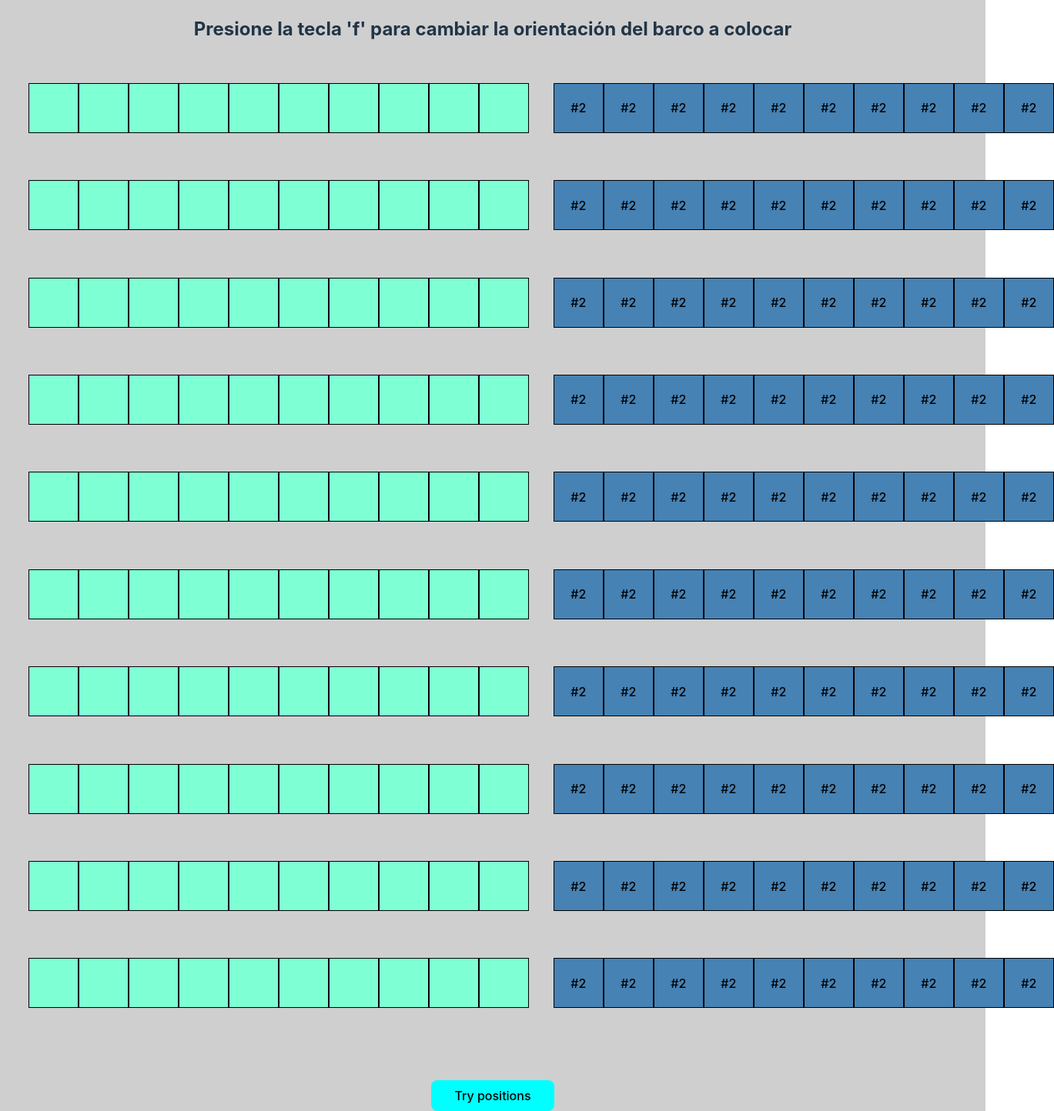
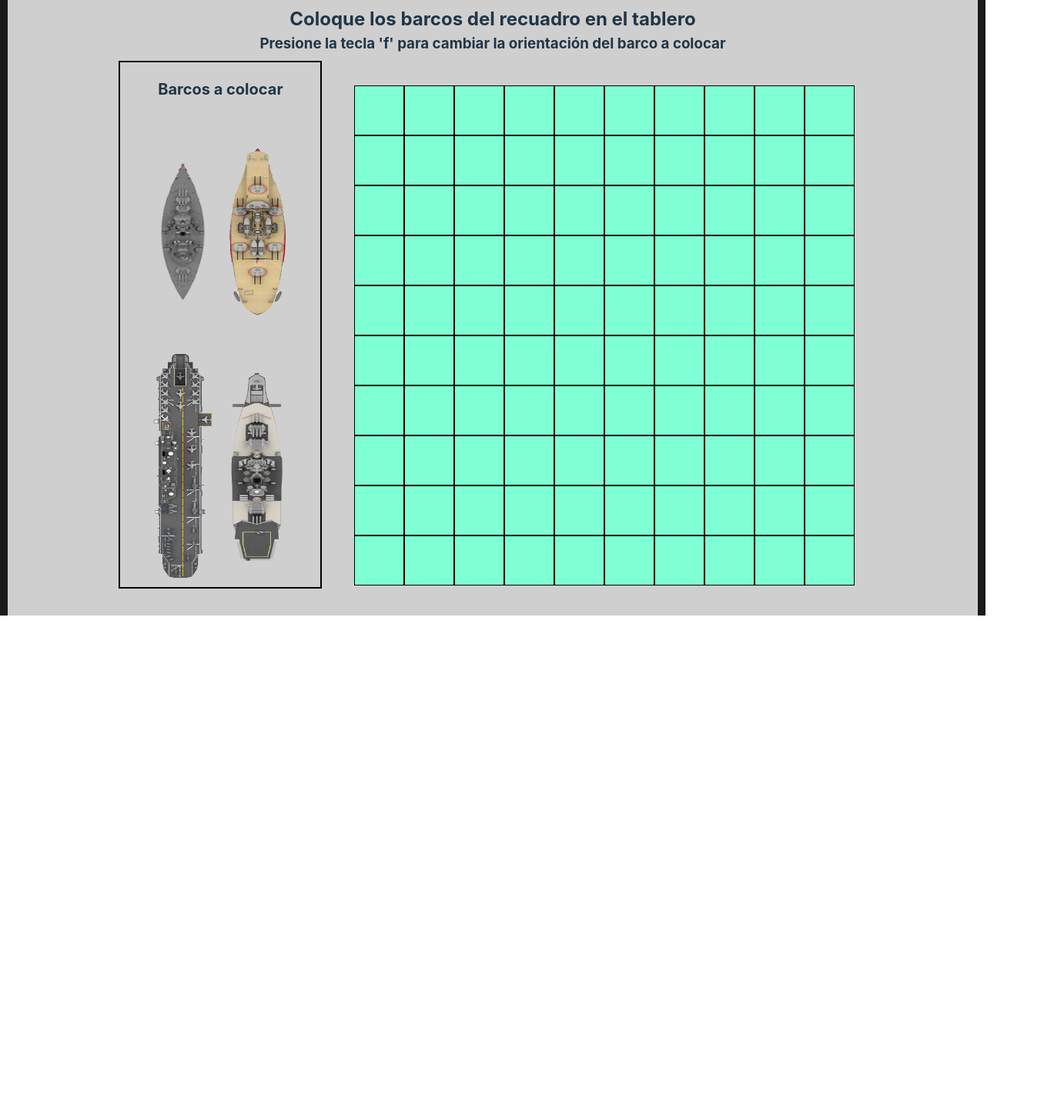
Before and after one commit to Carlos7410/unq-ui-carlos-rivero-trabajo-final, a React (Vite) app: page / in a window 1280 px wide. Shown: the whole page at 77% size, 1369 px wide, since content can reach past the window. After the commit the page ends 800 px from the top, so only its background shows below. Built offline with nearby package versions, Linux system fonts and the light colour scheme.

Commit message:
Retoques a los estilos y de página inicial

```diff
--- a/src/HomeGame.jsx
+++ b/src/HomeGame.jsx
@@ -131,7 +131,8 @@ const HomeGame = () => {
 
     return (
         <div className="interface-screen">
-             <h2 className="" style={{}}>Presione la tecla 'f' para cambiar la orientación del barco a colocar</h2>
+            <h2 className="title-game">Coloque los barcos del recuadro en el tablero</h2>
+            <h3 className="subtitle-game">Presione la tecla 'f' para cambiar la orientación del barco a colocar</h3>
             <div className="screen-initial">
                 <SelectionShipSection onPositionedShip={setShipSelectioned} positionedShips={positionedShips} verticalPos={verticalShip}/>
                 <div className="game-board">
@@ -154,30 +155,13 @@ const HomeGame = () => {
                         </div>
                     ))}
                 </div>
-                <div className="game-board">
-                    {board.map((row, rowIndex) => (
-                        <div key={rowIndex} className="row">
-                            {row.map((cell, index) => (
-                                <button
-                                    key={index}
-                                    onClick={() => handleBlockClick(rowIndex, index)}
-                                    className="cell-enemy">
-                                    #2
-                                </button>
-                            ))}
-                        </div>
-                    ))}
-                </div>
             </div>
             {fitError ?
-                <p>No hay espacio para el barco o hay un barco bloqueando el paso</p>
+                <p style={{color:'black', fontSize:'18px'}}>No hay espacio para el barco o hay un barco bloqueando el paso</p>
                 : <></>}
             <div>
-                <button onClick={() => console.log(shipPositions) } className="button-try"> Try positions</button>
-            </div>
-            <div>
                 {positionedShips.length === 4 ?
-                <button onClick={() => gameStart() } className="button-try"> Iniciar </button>
+                <button onClick={() => gameStart() } className="button-try"> Iniciar partida </button>
                 :
                 <></>
                 }
@@ -188,3 +172,6 @@ const HomeGame = () => {
 }
 
 export default HomeGame
+//<div>
+//                <button onClick={() => console.log(shipPositions) } className="button-try"> Try positions</button>
+//            </div>
--- a/src/css/gameBoard.css
+++ b/src/css/gameBoard.css
@@ -9,9 +9,22 @@
 }
 
 .button-try {
-    width: 160px;
-    height: 40px;
+    width: 180px;
+    height: 45px;
+    font-size: 18px;
     background-color: aqua;
+    margin-bottom: 10px;
+}
+
+.title-game {
+    margin-top: auto;
+    margin-bottom: auto;
+}
+
+.subtitle-game {
+    margin-top: auto;
+    margin-bottom: auto;
+    padding-bottom: 0.5rem;
 }
 
 .row {
--- a/src/css/gameSelection.css
+++ b/src/css/gameSelection.css
@@ -77,6 +77,6 @@
 .mini-ship.horizontal {
     transform: rotate(270deg);
     transform-origin: 100% 0;
-    margin-left: -20px;
+    margin-left: -25px;
     margin-top: 10px;
 }
--- a/src/index.css
+++ b/src/index.css
@@ -29,6 +29,8 @@ body {
   min-width: 320px;
   min-height: 100vh;
   background-color: #CFCFCF;
+  border-left: 10px solid #1a1a1a;
+  border-right: 10px solid #1a1a1a;
 }
 
 h1 {
```
Also changed, not shown: src/App.css (+0 -40 lines), 1 other file (tests, documents, lock files or other folders).
